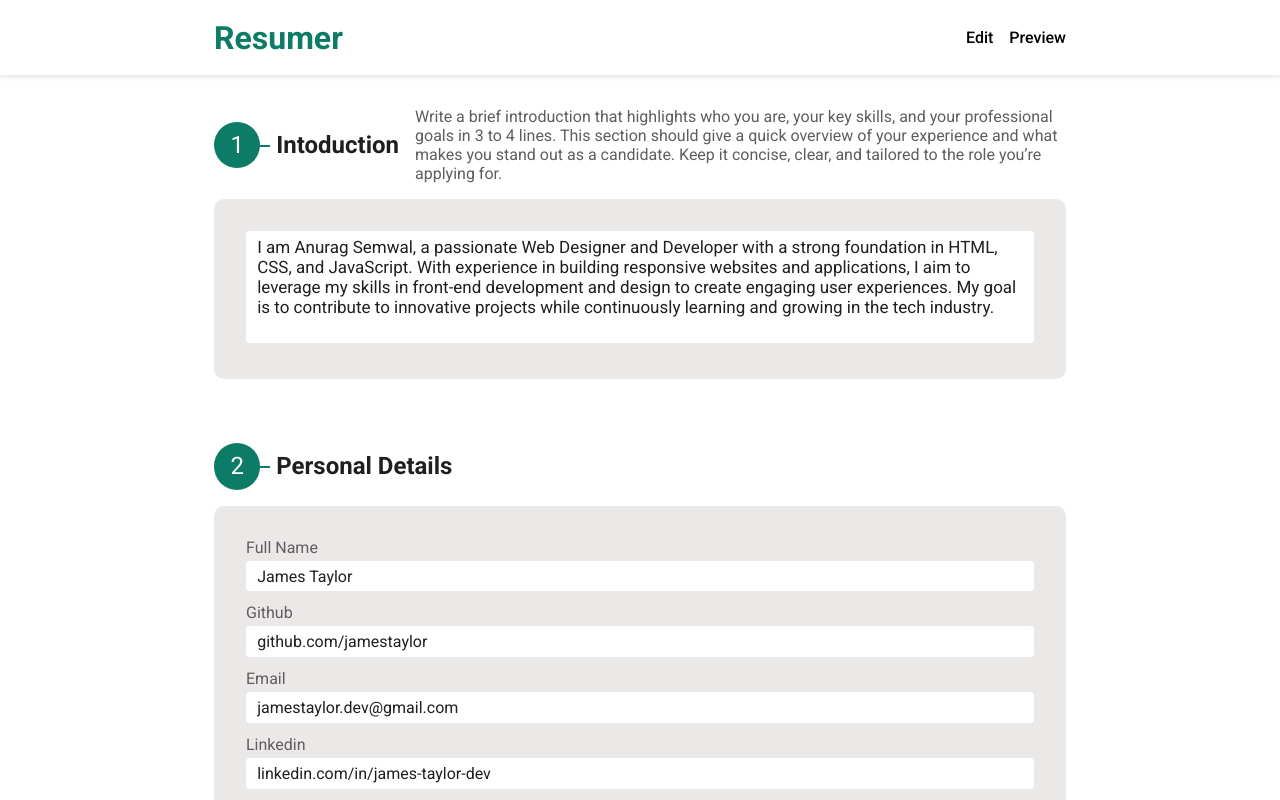
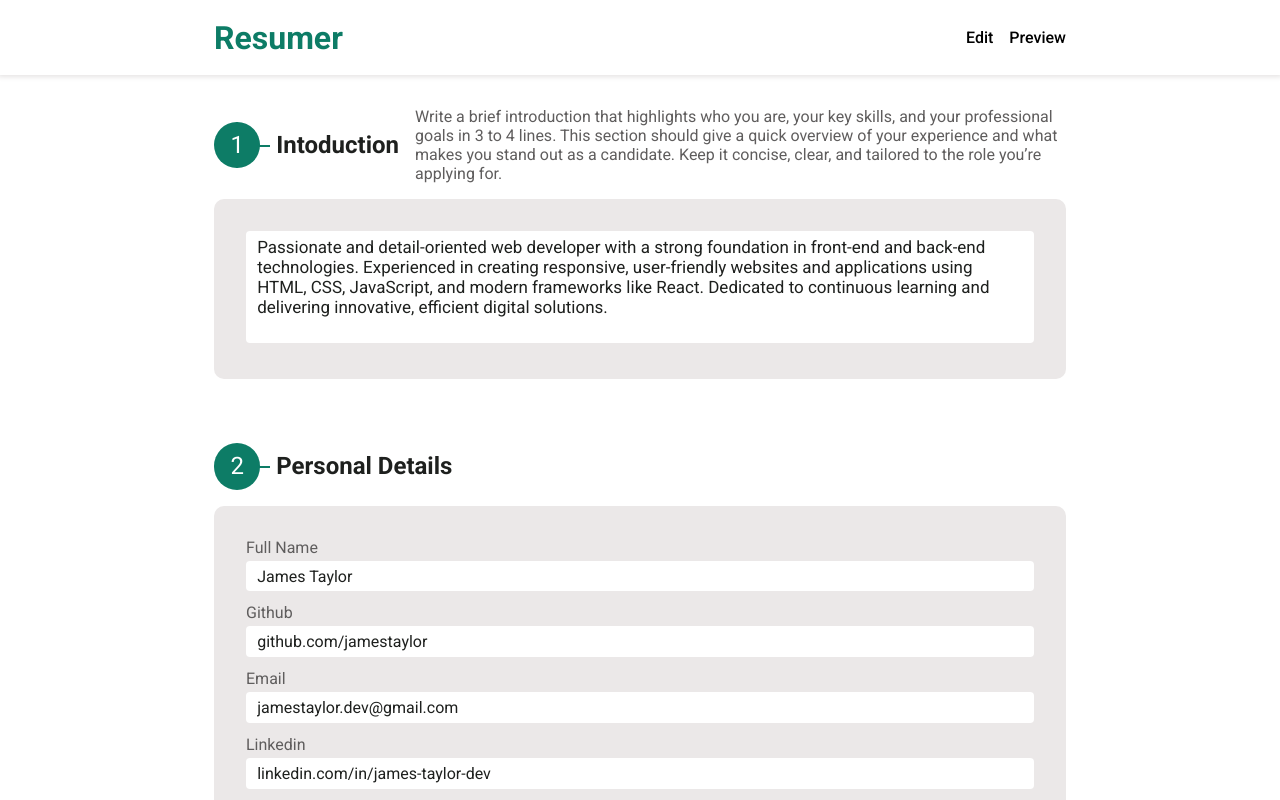
Before and after one commit to onmedicines/resume-generator, a React (Vite) app: page / in a window 1280 px wide. Shown: the top 800 px of the page. Built offline with nearby package versions, Linux system fonts and the light colour scheme.

Commit message:
Update the demo intro

```diff
--- a/src/assets/initialDetails.js
+++ b/src/assets/initialDetails.js
@@ -1,4 +1,4 @@
-const initialIntro = "I am Anurag Semwal, a passionate Web Designer and Developer with a strong foundation in HTML, CSS, and JavaScript. With experience in building responsive websites and applications, I aim to leverage my skills in front-end development and design to create engaging user experiences. My goal is to contribute to innovative projects while continuously learning and growing in the tech industry.";
+const initialIntro = "Passionate and detail-oriented web developer with a strong foundation in front-end and back-end technologies. Experienced in creating responsive, user-friendly websites and applications using HTML, CSS, JavaScript, and modern frameworks like React. Dedicated to continuous learning and delivering innovative, efficient digital solutions.";
 const initialPersonalDetails = {
   fullName: "James Taylor",
   github: "github.com/jamestaylor",
```
